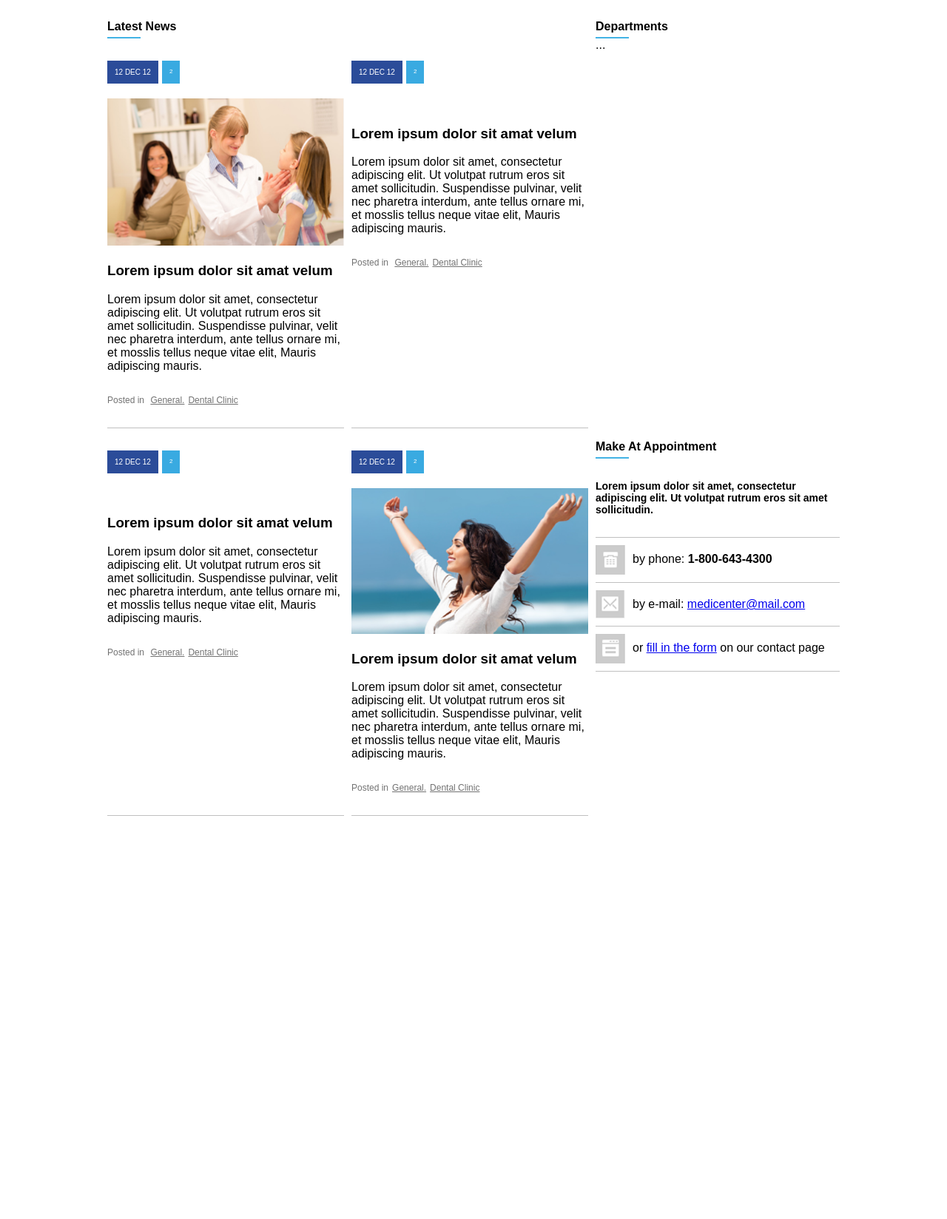
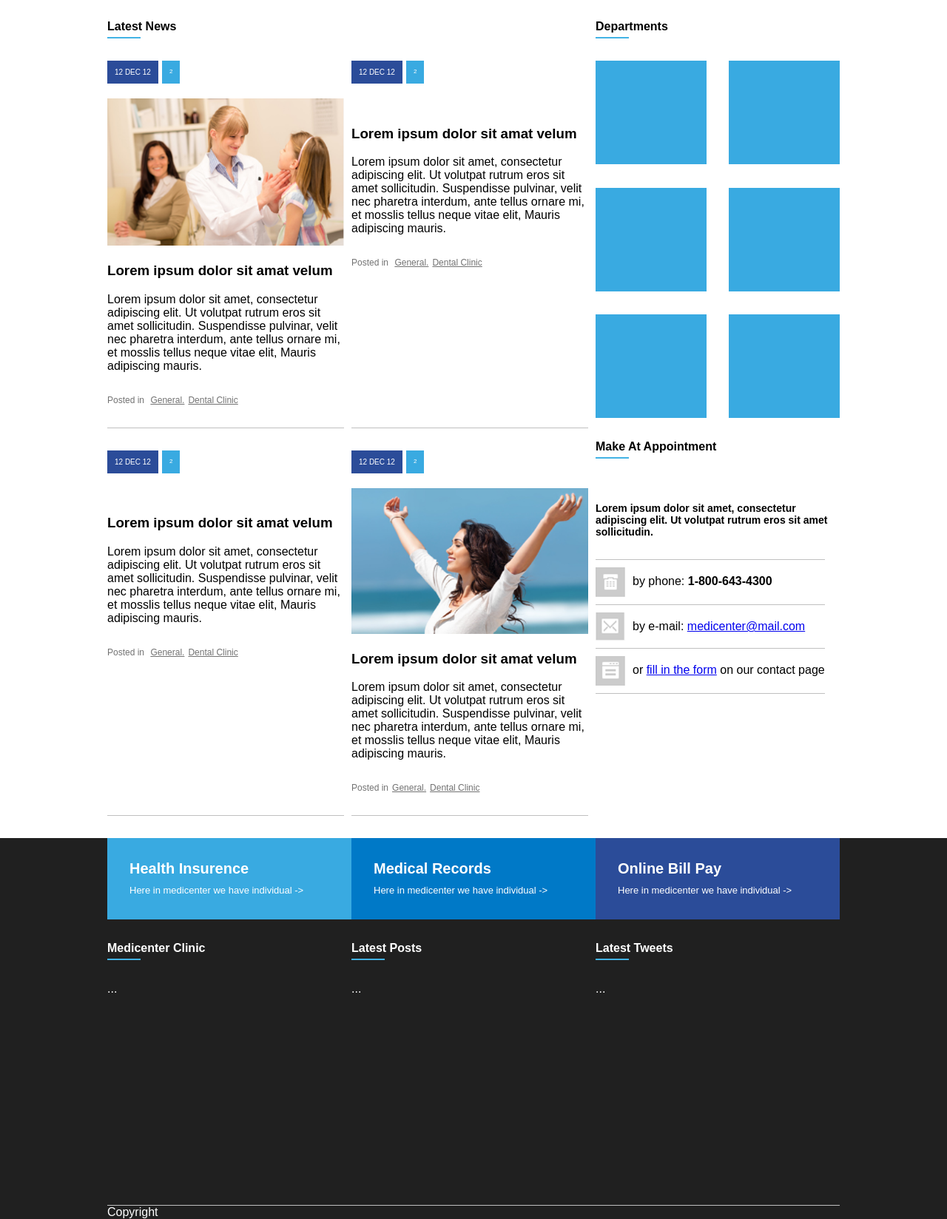
Before and after one commit to tsrweb/estudofullstack, a plain HTML site: page sitemedicenter/index.html in a window 1280 px wide. Shown: the part 793-2441 px from the top of the page at 74% size. Before the commit the page ends 2226 px from the top, so only its background shows below. Drawn offline with Linux system fonts and the light colour scheme.

Commit message:
Adicionando conteúdos no main e aside

```diff
--- a/sitemedicenter/assets/css/style.css
+++ b/sitemedicenter/assets/css/style.css
@@ -4,7 +4,6 @@
 body{
     margin: 0;
     padding: 0;
-    margin-bottom: 300px;
 }
 
 .mainHeader{
@@ -86,19 +85,18 @@ nav .active, a:hover{
     padding: 0;
 }
 
-.bannerOption{
+.cardArea{
     display: flex;
     height: 210px;
-    background-color: #39AAE1;
 }
 
-.bannerOption h3{
+.cardArea h3{
     margin: 0;
     padding: 0;
     font-size: 20px;
 }
 
-.box{
+.card{
     display: flex;
     flex-direction: column;
     justify-content: space-between;
@@ -108,23 +106,23 @@ nav .active, a:hover{
     font-size: 13px;
 }
 
-.boxColor1{
+.cardColor1{
     background-color: #39AAE1;
 }
 
-.boxColor2{
+.cardColor2{
     background-color: #0079C7;
 }
 
-.boxColor3{
+.cardColor3{
     background-color: #2B4C99;
 }
 
-.bannerOption p{
+.cardArea p{
     margin-top: 25px;
 }
 
-.bannerOption a{
+.cardArea a{
     display: inline-block;
     text-decoration: none;
     padding: 5px;
@@ -134,7 +132,7 @@ nav .active, a:hover{
     width: 85px;
 }
 
-.box .row{
+.card .row{
     display: flex;
     justify-content: space-between;
     border-bottom: 0.5px solid #4468B2;
@@ -145,12 +143,12 @@ nav .active, a:hover{
     margin: 10px 0;
 }
 
-main{
+.centerArea{
     display: flex;
     justify-content: center;
 }
 
-.news{
+.content{
     flex: 2;
 }
 
@@ -209,20 +207,42 @@ article header .row{
     width: 100%;
 }
 
-.widgetContent footer{
+.widgetContent .newsFooter{
     font-size: 12px;
     color: #727272;
     margin: 30px 0;
 }
 
-.widgetContent footer a{
+.widgetContent .newsFooter a{
     color: #727272;
     margin-left: 5px;
 }
 
-.widgetContent footer a:hover{
+.widgetContent .newsFooter a:hover{
     background-color: #FFF;
     color: #0079C7;
+}
+
+.departments{
+    display: flex;
+    flex-direction: column;
+}
+
+.departments .widgetContent{
+    flex: 1;
+    align-content: space-between;
+}
+
+.departments .row{
+    flex: 1;
+    display: flex;
+    justify-content: space-between;
+}
+
+.departments .box{
+    min-width: 150px;
+    height: 140px;
+    background-color: #39AAE1;
 }
 
 .make h3{
@@ -234,12 +254,37 @@ article header .row{
     width: 40px;
     margin-right: 10px;
 }
-.list{
+.MakeContact{
     display: flex;
     flex-direction: column;
 }
-.list .row {
+.MakeContact .row {
     display: flex;
     padding: 10px 0;
     border-bottom: 1px solid #c0c0c0;
 }
+
+footer{
+    display: flex;
+    justify-content: center;
+    height: 515px;
+    background-color: #202020;
+    color: #FFF;
+}
+
+.cardLinks{
+    height: 110px;
+}
+
+.cardLinks p {
+    margin-top: 10px;
+}
+
+.footerArea{
+    display: flex;
+    flex: 1;
+}
+
+.footerAreaContent{
+    flex: 1;
+}
--- a/sitemedicenter/index.html
+++ b/sitemedicenter/index.html
@@ -1,11 +1,13 @@
 <!DOCTYPE html>
 <html lang="pt-br">
+
 <head>
     <meta charset="UTF-8">
     <meta name="viewport" content="width=device-width, initial-scale=0">
     <link rel="stylesheet" href="assets/css/style.css" />
     <title>Medicenter</title>
 </head>
+
 <body>
 
     <header class="mainHeader">
@@ -35,26 +37,28 @@
                 </header>
                 <p>Medicenter is a responsive template perfect for all screen sizes</p>
             </article>
-            <div class="bannerOption">
-                <article class="box boxColor1">
+            <div class="cardArea">
+                <article class="card cardColor1">
                     <header>
                         <h3>Emergency Case</h3>
                     </header>
-                    <p>if you a doctor urgently outside of medicenter opening hours. call emergency appointment number service.</p>
+                    <p>if you a doctor urgently outside of medicenter opening hours.
+                        call emergency appointment number service.</p>
                     <a href="#">Read more -></a>
                 </article>
-                <article class="box boxColor2">
+                <article class="card cardColor2">
                     <header>
                         <h3>Doctors Timetable</h3>
                     </header>
-                    <p>Here at medicenter we have individual doctor's lists. Click read more bellow to see services and current timetable for our doctors.</p>
+                    <p>Here at medicenter we have individual doctor's lists.
+                        Click read more bellow to see services and current timetable for our doctors.</p>
                     <a href="#">Read more -></a>
                 </article>
-                <article class="box boxColor3">
+                <article class="card cardColor3">
                     <header>
                         <h3>Opening Hours</h3>
                     </header>
-                    <div class="boxContent">
+                    <div class="cardContent">
                         <div class="row">
                             <p class="weekDay">Mondei - Fryday</p>
                             <p class="hour">8.00 - 17.00</p>
@@ -73,92 +77,109 @@
         </div>
     </section>
 
-    <main>
+    <section class="centerArea">
         <div class="container">
-            <section class="news">
+            <main class="content">
                 <header class="widget">
                     <h2 class="widgetTittle">Latest News</h2>
                     <div class="widgetTittleBar"></div>
                 </header>
 
                 <div class="widgetContent">
-
                     <article>
                         <header>
                             <div class="row">
-                                <div class="data">12 DEC 12</div><div class="coments">2</div>
+                                <div class="data">12 DEC 12</div>
+                                <div class="coments">2</div>
                             </div>
                                 <img src="./assets/images/newsImage1.png" alt="">
                                 <h3>Lorem ipsum dolor sit amat velum</h3>
                         </header>
-
-                        <p>Lorem ipsum dolor sit amet, consectetur adipiscing elit. Ut volutpat rutrum eros sit amet sollicitudin. Suspendisse pulvinar, velit nec pharetra interdum, ante tellus ornare mi, et mosslis tellus neque vitae elit, Mauris adipiscing mauris.</p>
-                        <footer>Posted in <a href="#">General.</a><a href="#">Dental Clinic</a></footer>
+                            <p>Lorem ipsum dolor sit amet, consectetur adipiscing elit. Ut volutpat rutrum eros sit amet
+                                sollicitudin. Suspendisse pulvinar, velit nec pharetra interdum, ante tellus ornare mi, et
+                                mosslis tellus neque vitae elit, Mauris adipiscing mauris.</p>
+                            <div class="newsFooter">Posted in <a href="#">General.</a><a href="#">Dental Clinic</a></div>
                     </article>
 
                     <article>
                         <header>
                             <div class="row">
-                                <div class="data">12 DEC 12</div><div class="coments">2</div>
+                                <div class="data">12 DEC 12</div>
+                                <div class="coments">2</div>
                             </div>
                                 <img src="" alt="">
                                 <h3>Lorem ipsum dolor sit amat velum</h3>
                         </header>
-
-                        <p>Lorem ipsum dolor sit amet, consectetur adipiscing elit. Ut volutpat rutrum eros sit amet sollicitudin. Suspendisse pulvinar, velit nec pharetra interdum, ante tellus ornare mi, et mosslis tellus neque vitae elit, Mauris adipiscing mauris.</p>
-                        <footer>Posted in <a href="#">General.</a><a href="#">Dental Clinic</a></footer>
+                            <p>Lorem ipsum dolor sit amet, consectetur adipiscing elit. Ut volutpat rutrum eros sit amet
+                                sollicitudin. Suspendisse pulvinar, velit nec pharetra interdum, ante tellus ornare mi, et
+                                mosslis tellus neque vitae elit, Mauris adipiscing mauris.</p>
+                            <div class="newsFooter">Posted in <a href="#">General.</a><a href="#">Dental Clinic</a></div>
                     </article>
 
                     <article>
                         <header>
                             <div class="row">
-                                <div class="data">12 DEC 12</div><div class="coments">2</div>
+                                <div class="data">12 DEC 12</div>
+                                <div class="coments">2</div>
                             </div>
                                 <img src="" alt="">
                                 <h3>Lorem ipsum dolor sit amat velum</h3>
                         </header>
-
-                        <p>Lorem ipsum dolor sit amet, consectetur adipiscing elit. Ut volutpat rutrum eros sit amet sollicitudin. Suspendisse pulvinar, velit nec pharetra interdum, ante tellus ornare mi, et mosslis tellus neque vitae elit, Mauris adipiscing mauris.</p>
-                        <footer>Posted in <a href="#">General.</a><a href="#">Dental Clinic</a></footer>
+                            <p>Lorem ipsum dolor sit amet, consectetur adipiscing elit. Ut volutpat rutrum eros sit amet
+                                sollicitudin. Suspendisse pulvinar, velit nec pharetra interdum, ante tellus ornare mi, et
+                                mosslis tellus neque vitae elit, Mauris adipiscing mauris.</p>
+                            <div class="newsFooter">Posted in <a href="#">General.</a><a href="#">Dental Clinic</a></div>
                     </article>
 
                     <article>
                         <header>
                             <div class="row">
-                                <div class="data">12 DEC 12</div><div class="coments">2</div>
+                                <div class="data">12 DEC 12</div>
+                                <div class="coments">2</div>
                             </div>
                                 <img src="./assets/images/newsImage2.png" alt="">
                                 <h3>Lorem ipsum dolor sit amat velum</h3>
                         </header>
-
-                        <p>Lorem ipsum dolor sit amet, consectetur adipiscing elit. Ut volutpat rutrum eros sit amet sollicitudin. Suspendisse pulvinar, velit nec pharetra interdum, ante tellus ornare mi, et mosslis tellus neque vitae elit, Mauris adipiscing mauris.</p>
-                        <footer>Posted in<a href="#">General.</a><a href="#">Dental Clinic</a></footer>
+                            <p>Lorem ipsum dolor sit amet, consectetur adipiscing elit. Ut volutpat rutrum eros sit amet
+                                sollicitudin. Suspendisse pulvinar, velit nec pharetra interdum, ante tellus ornare mi, et
+                                mosslis tellus neque vitae elit, Mauris adipiscing mauris.</p>
+                            <div class="newsFooter">Posted in<a href="#">General.</a><a href="#">Dental Clinic</a></div>
                     </article>
                 </div>
-
-            </section>
+            </main>
                 <aside>
-                <section class="news">
+                    <section class="content departments">
                         <header class="widget">
                             <h2 class="widgetTittle">Departments</h2>
                             <div class="widgetTittleBar"></div>
                         </header>
 
-                    <article class="widetContent">
-                        ...
+                        <article class="widgetContent">
+                            <div class="row">
+                                <div class="box"></div>
+                                <div class="box"></div>
+                            </div>
+                            <div class="row">
+                                <div class="box"></div>
+                                <div class="box"></div>
+                            </div>
+                            <div class="row">
+                                <div class="box"></div>
+                                <div class="box"></div>
+                            </div>
                         </article>
-
                     </section>
 
-                <section class="news make">
+                    <section class="content make">
                         <header class="widget">
                             <h2 class="widgetTittle">Make At Appointment</h2>
                             <div class="widgetTittleBar"></div>
                         </header>
 
-                    <article class="widetContent">
-                        <h3>Lorem ipsum dolor sit amet, consectetur adipiscing elit. Ut volutpat rutrum eros sit amet sollicitudin.</h3>
-                            <div class="list">
+                        <article class="widgetContent">
+                            <h3>Lorem ipsum dolor sit amet, consectetur adipiscing elit. Ut volutpat rutrum eros sit amet
+                                sollicitudin.</h3>
+                            <div class="MakeContact">
                                 <div class="row" style="border-top: 1px solid #C0C0C0;">
                                     <img src="./assets/images/phoneIco.png" alt="">
                                     <p>by phone: <b>1-800-643-4300</b></p>
@@ -172,13 +193,61 @@
                                     <p>or <a href="#">fill in the form</a> on our contact page</p>
                                 </div>
                             </div>
-
                         </article>
-
                     </section>
                 </aside>
         </div>
-    </main>
+    </section>
 
+    <footer>
+        <div class="container column">
+            <div class="cardArea cardLinks">
+                <article class="card cardColor1">
+                    <header>
+                        <h3>Health Insurence</h3>
+                    </header>
+                    <p>Here in medicenter we have individual -></p>
+                </article>
+                <article class="card cardColor2">
+                    <header>
+                        <h3>Medical Records</h3>
+                    </header>
+                    <p>Here in medicenter we have individual -></p>
+                </article>
+                <article class="card cardColor3">
+                    <header>
+                        <h3>Online Bill Pay</h3>
+                    </header>
+                    <p>Here in medicenter we have individual -></p>
+                </article>
+            </div>
+            <div class="footerArea">
+                <article class="footerAreaContent">
+                    <header class="widget">
+                        <h2 class="widgetTittle">Medicenter Clinic</h2>
+                        <div class="widgetTittleBar"></div>
+                    </header>
+                    <div class="widgetContent">...</div>
+                </article>
+                <article class="footerAreaContent">
+                    <header class="widget">
+                        <h2 class="widgetTittle">Latest Posts</h2>
+                        <div class="widgetTittleBar"></div>
+                    </header>
+                    <div class="widgetContent">...</div>
+                </article>
+                <article class="footerAreaContent">
+                    <header class="widget">
+                        <h2 class="widgetTittle">Latest Tweets</h2>
+                        <div class="widgetTittleBar"></div>
+                    </header>
+                    <div class="widgetContent">...</div>
+                </article>
+            </div>
+
+            <div class="" style="border-top: 1px solid #C0C0C0;">Copyright</div>
+
+        </div>
+    </footer>
 </body>
 </html>
```
Lines whose indentation alone changed are shown as unchanged.
